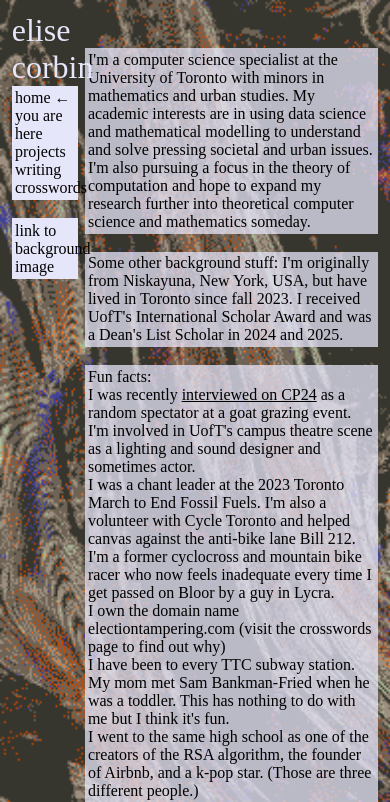
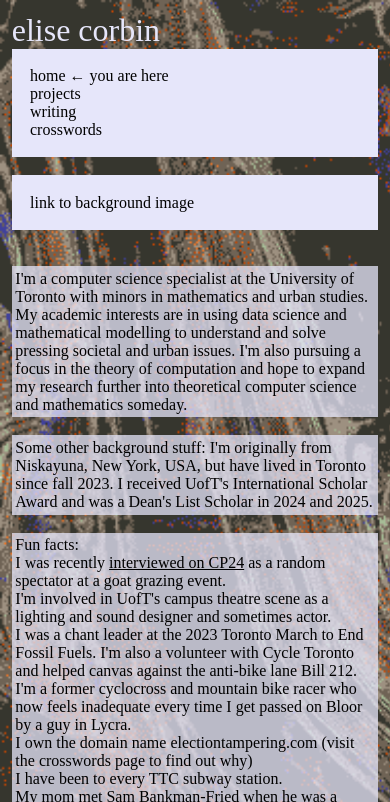
Before and after one commit to ecorbin567/ecorbin567.github.io, a plain HTML site: page index.html in a window 390 px wide. Shown: the top 802 px of the page. Drawn offline with Linux system fonts and the light colour scheme.

Commit message:
compressed images and added responsive design

```diff
--- a/index.html
+++ b/index.html
@@ -72,7 +72,8 @@
 		<img src="/images/me.jpg" height="250">
 		<img src="/images/kennedy.jpg" height="250">
 		<img src="/images/bike.jpg" height="250">
-		<img src="/images/monster.png" height="250">
+		<img src="/images/monster.jpeg" height="250">
+		<br>
 		Images: me, me at Kennedy station, me finishing a cyclocross race (almost four years ago now!!), me as the Monster in
 		"Frankenstein's Monster Learns to Cook" (2025)
 	</div>
--- a/style.css
+++ b/style.css
@@ -98,3 +98,22 @@ img {
     margin-left:1%;
     margin-right:1%;
 }
+
+@media (max-width: 600px) {
+    .flex-container {
+        display: flex;
+        gap: 1%;
+        flex-flow: column wrap;
+        width: 100%;
+    }
+    .left-column {
+        position: relative;
+        width: 100%;
+    }
+
+    .right-column {
+        position: relative;
+        padding-left: 0%;
+        width: 100%;
+    }
+}
```
Also changed, not shown: images/bike.jpg, images/monster.jpeg (added), images/monster.png (deleted), images/purple_sweater.jpg, images/summer_top.jpg, 6 other files.
